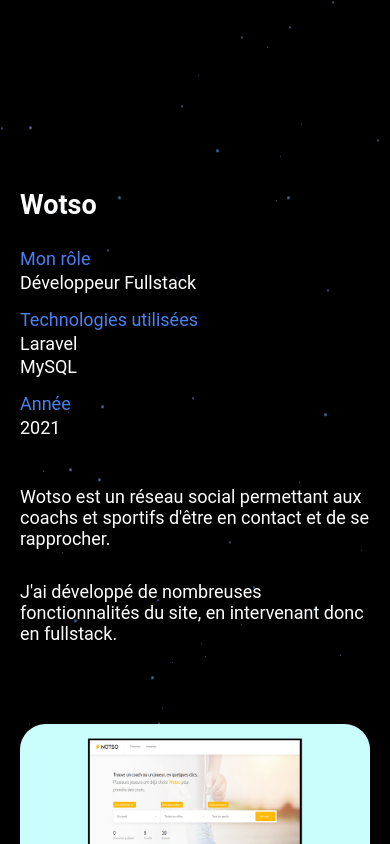
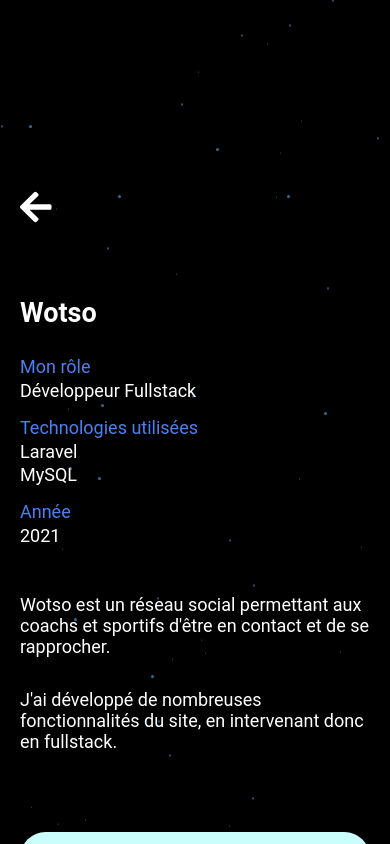
Before and after one commit to Math657/portfolio, a React (Create React App) app: page /wotso in a window 390 px wide. Shown: the top 844 px of the page. Built offline with nearby package versions, Linux system fonts and the light colour scheme.

Commit message:
back arrow, pic

```diff
--- a/src/App.js
+++ b/src/App.js
@@ -4,10 +4,10 @@ import "animate.css/animate.min.css"
 import React, { Component } from 'react';
 import { library } from '@fortawesome/fontawesome-svg-core'
 import { fab } from '@fortawesome/free-brands-svg-icons'
-import { faExternalLinkAlt, faMoon, faSun, faPhone, faEnvelope } from '@fortawesome/free-solid-svg-icons'
+import { faExternalLinkAlt, faMoon, faSun, faPhone, faEnvelope, faArrowLeft } from '@fortawesome/free-solid-svg-icons'
 import DarkModeContext from './components/DarkModeContext';
 
-library.add(fab, faEnvelope, faExternalLinkAlt, faMoon, faSun, faPhone)
+library.add(fab, faEnvelope, faExternalLinkAlt, faMoon, faSun, faPhone, faArrowLeft)
 
 
 
--- a/src/components/sections/Contact.js
+++ b/src/components/sections/Contact.js
@@ -1,5 +1,6 @@
 import React, { Component } from 'react'
 import { FontAwesomeIcon } from '@fortawesome/react-fontawesome'
+import profilPicture from '../../images/profil.webp'
 
 export class Contact extends Component {
 
@@ -8,12 +9,6 @@ export class Contact extends Component {
         return (
             <div className="contact section">
                 <h2>Me contacter</h2>
-                {/* <h5>Email</h5>
-                <a href="mailto:mathieu.dessaint10@gmail.com">
-                    <button className="contact-btn">
-                        <FontAwesomeIcon icon={['far', 'envelope']} className="contact-icons" />
-                    </button>
-                </a> */}
                 <p className="email">contact@mathieu-dessaint.com</p>
 
                 {/* <h5>Autres plateformes</h5> */}
@@ -33,7 +28,10 @@ export class Contact extends Component {
                     </button>
                 </a>
 
-
+                <div className='pic'>
+                    <img className="clip" src={profilPicture} alt="Mathieu Dessaint" />
+                    <p className='info-pic'>Créateur de sites web et applications fonctionnelles, je m'adapte à la plupart des projets.</p>
+                </div>
             </div>
         )
     }
--- a/src/components/sections/project/ProjectDetails.js
+++ b/src/components/sections/project/ProjectDetails.js
@@ -1,4 +1,6 @@
 import React, { Component } from 'react'
+import { FontAwesomeIcon } from '@fortawesome/react-fontawesome'
+import { Link } from 'react-router-dom'
 import wotso from '../../../images/wotso.png'
 import wotso2 from '../../../images/wotso2.png'
 import wotso3 from '../../../images/wotso3.png'
@@ -17,7 +19,7 @@ export class ProjectDetails extends Component {
             mecabecane: {
                 title: 'Mécabécane',
                 role: 'Développeur Fullstack',
-                stacks: ['React', 'Symfony', 'MySQL'],
+                stacks: ['React', 'Laravel', 'MySQL'],
                 date: '2021 - 2022',
                 description: 'Mécabécane offre la possibilité de personnaliser et créer son propre vélo, puis de le commander. Fabriqué avec passion, tout est produit à la main pour garantir une qualité supérieure.',
                 missions: 'Sur ce projet, j\'ai réalisé le backend, le processus de paiement, construit la base de données, et effectuer le déploiement.',
@@ -80,6 +82,10 @@ export class ProjectDetails extends Component {
         if (project) {
             return (
                 <div className="projet-details section">
+                    <Link to="/" className='back-btn'>
+                        <FontAwesomeIcon icon='arrow-left' className='arrow-icon'/>
+                    </Link>
+
                     <div className='details-info'>
                         <div className='details-role'>
                             <h2 className='details-role-project'>{ project.title }</h2>
--- a/src/styles/App.css
+++ b/src/styles/App.css
@@ -507,8 +507,22 @@ header h2:hover, .logo {
 
 /* Projet Details */
 
+.back-btn {
+    color: var(--text-color);
+    transition: 0.150s;
+}
+
+.back-btn:hover {
+    color: var(--blue-color);
+}
+
+.arrow-icon {
+    font-size: 2em;
+    margin-bottom: 2em;
+}
+
 .projet-details {
-    margin-top: 30vh;
+    margin-top: 24vh;
     font-size: large;
 }
 
@@ -635,6 +649,18 @@ header h2:hover, .logo {
     color: rgb(76, 128, 240);
 }
 
+.clip {
+    clip-path: circle(44% at 50% 50%);
+    height: 170px;
+    margin-top: 1em;
+}
+
+.info-pic {
+    max-width: 25em;
+    margin-left: auto;
+    margin-right: auto;
+    margin-top: 1.5em;
+}
 
 .wrapper-picture {
     /* border-radius: 50%; */
@@ -734,7 +760,7 @@ header h2:hover, .logo {
     }
 
     .nav {
-        font-size: 16px;
+        font-size: 18px;
     }
 
     .one-other-project img {
@@ -944,11 +970,11 @@ header h2:hover, .logo {
 /* Mobile Small */
 @media only screen and (max-width: 410px) {
     header h2 {
-        font-size: 18px;
+        /* font-size: 18px; */
     }
 
     .nav {
-        font-size: 12px;
+        /* font-size: 12px; */
         font-weight: 500;
     }
 
```
